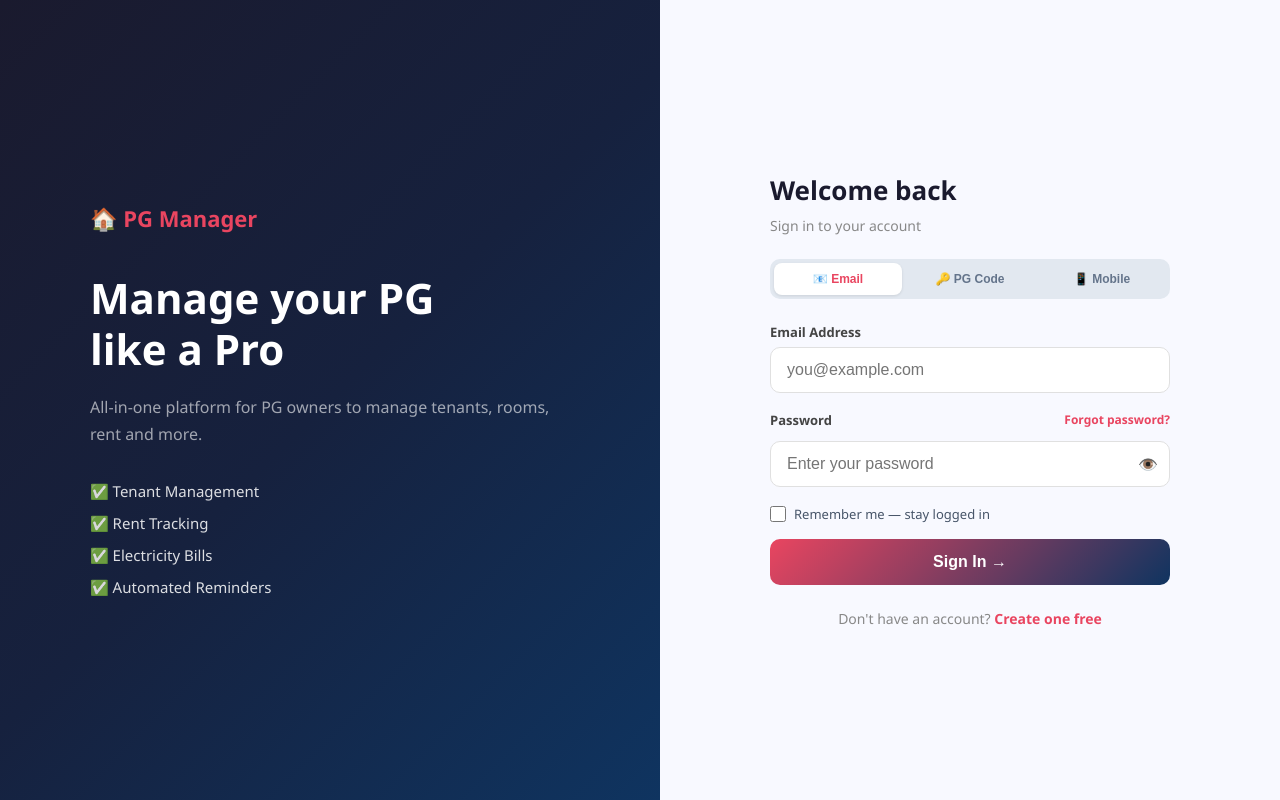
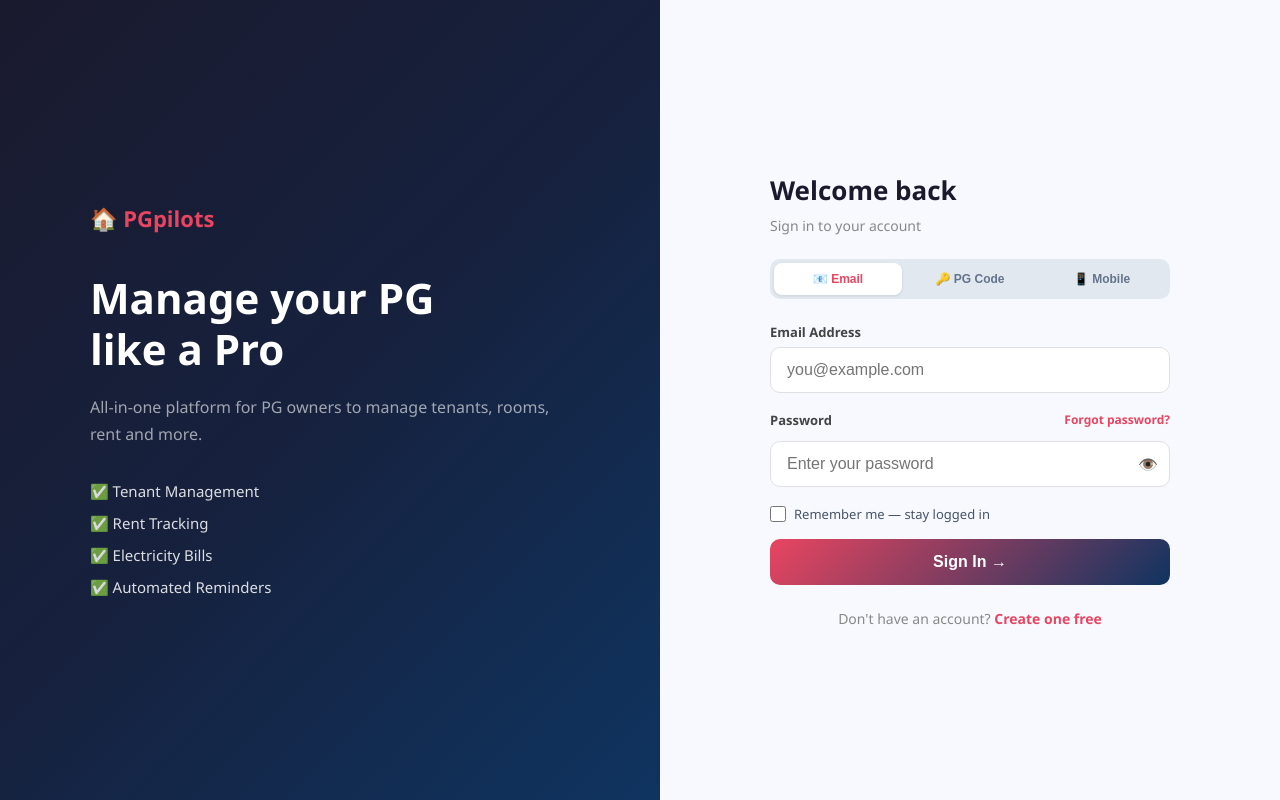
Before and after one commit to janbuselvan2006/pgpilots, a React (Create React App) app: page /login in a window 1280 px wide. Built offline with nearby package versions, Linux system fonts and the light colour scheme.

Commit message:
Fixed dashboard live stats

```diff
--- a/src/pages/LandingPage.js
+++ b/src/pages/LandingPage.js
@@ -266,7 +266,7 @@ function LandingPage() {
         {/* NAV */}
         <nav className="lp-nav">
           <div className="lp-nav-logo" onClick={() => window.scrollTo({ top: 0, behavior: 'smooth' })}>
-            🏠 PG<span>Manager</span>
+            🏠 PG<span>pilots</span>
           </div>
           <ul className="lp-nav-links">
             <li><a href="#pain">Problems</a></li>
@@ -421,7 +421,7 @@ function LandingPage() {
             <p className="section-sub">Real feedback from real owners across Tamil Nadu.</p>
             <div className="testi-grid reveal">
               {[
-                ['R','Ravi Kumar','Sri Sai PG, Chennai — 18 tenants','Before PG Manager, I used to forget who paid. Now I open the app and I know exactly who\'s late, who paid today and who\'s coming up. It\'s like having an accountant in my pocket.'],
+                ['R','Ravi Kumar','Sri Sai PG, Chennai — 18 tenants','Before PGpilots, I used to forget who paid. Now I open the app and I know exactly who\'s late, who paid today and who\'s coming up. It\'s like having an accountant in my pocket.'],
                 ['S','Suresh Babu','Lakshmi PG, Coimbatore — 32 tenants','The WhatsApp reminder feature is gold. I don\'t have to call tenants anymore. I just click and they get a professional message. My collection improved 40% in first month.'],
                 ['M','Meena Devi','Royal Ladies PG, Madurai — 24 tenants','₹499 for all this? I was paying ₹2,800/month for another software that was 10x more complicated. This is simple, works on my phone and does everything I need.'],
               ].map(([initial, name, loc, text]) => (
@@ -444,7 +444,7 @@ function LandingPage() {
         {/* CTA */}
         <section className="cta-wrapper">
           <h2>Ready to never lose<br />rent money again?</h2>
-          <p>Join 500+ PG owners who manage smarter with PG Manager.<br />Free for 14 days. No card needed.</p>
+          <p>Join 500+ PG owners who manage smarter with PGpilots.<br />Free for 14 days. No card needed.</p>
           <div className="cta-btns">
             <button className="btn-primary" onClick={goSignup}>🚀 Start Free Trial — It's Free</button>
             <a href="https://wa.me/919876543210" target="_blank" rel="noreferrer" className="btn-secondary">📞 Talk to Us on WhatsApp</a>
@@ -453,14 +453,14 @@ function LandingPage() {
 
         {/* FOOTER */}
         <footer className="lp-footer">
-          <div className="footer-logo">🏠 PGManager</div>
+          <div className="footer-logo">🏠 PGpilots</div>
           <div className="footer-links">
             <a href="#features">Features</a>
             <a href="#pricing">Pricing</a>
             <a href="#privacy">Privacy Policy</a>
             <a href="#contact">Contact</a>
           </div>
-          <div className="footer-copy">© 2026 PG Manager. Built with ❤️ for Indian PG Owners.</div>
+          <div className="footer-copy">© 2026 PGpilots. Built with ❤️ for Indian PG Owners.</div>
         </footer>
       </div>
     </>
--- a/src/pages/Login.js
+++ b/src/pages/Login.js
@@ -87,11 +87,17 @@ function Login() {
     await setPersistence(auth, rememberMe ? browserLocalPersistence : browserSessionPersistence);
     const snap = await getDocs(query(collection(db,'pgOwners'), where('pgCode','==',pgCode.toUpperCase().trim())));
     if (snap.empty) { setLoading(false); return showErr('❌ PG Code not found.'); }
-      const email = snap.docs[0].data().email;
-      if (!email) { setLoading(false); return showErr('No email linked to this PG Code.'); }
-      await signInWithEmailAndPassword(auth, email, password);
+
+    const data = snap.docs[0].data();
+    const userEmail = data.email; // this is now phone@pgmanager.app or real email
+    if (!userEmail) { setLoading(false); return showErr('❌ No email linked to this PG Code.'); }
+
+    await signInWithEmailAndPassword(auth, userEmail, password);
     navigate('/dashboard');
-    } catch (err) { showErr('❌ Invalid PG Code or password.'); }
+  } catch (err) {
+    console.error(err);
+    showErr('❌ Invalid PG Code or password.');
+  }
   setLoading(false);
 };
 
@@ -149,10 +155,10 @@ function Login() {
     <div className="login-page">
       <div id="recaptcha-container" />
       <div className="login-left">
-        <div><div style={s.brand}>🏠 PG Manager</div><h1 style={s.heroTitle}>Reset your<br/>password</h1><p style={s.heroSub}>We'll send a reset link to your email.</p></div>
+        <div><div style={s.brand}>🏠 PGpilots</div><h1 style={s.heroTitle}>Reset your<br/>password</h1><p style={s.heroSub}>We'll send a reset link to your email.</p></div>
       </div>
       <div className="login-right">
-        <div className="login-mobile-brand"><div style={s.mobileBrandText}>🏠 PG Manager</div></div>
+        <div className="login-mobile-brand"><div style={s.mobileBrandText}>🏠 PGpilots</div></div>
         <div className="login-box">
           <h2 style={s.formTitle}>Forgot Password?</h2>
           <p style={s.formSub}>Enter your email or PG Code</p>
@@ -189,7 +195,7 @@ function Login() {
 
       <div className="login-left">
         <div style={s.leftContent}>
-          <div style={s.brand}>🏠 PG Manager</div>
+          <div style={s.brand}>🏠 PGpilots</div>
           <h1 style={s.heroTitle}>Manage your PG<br/>like a Pro</h1>
           <p style={s.heroSub}>All-in-one platform for PG owners to manage tenants, rooms, rent and more.</p>
           <div style={{ display:'flex', flexDirection:'column', gap:'12px' }}>
@@ -203,7 +209,7 @@ function Login() {
       <div className="login-right">
         {/* Mobile brand — shown only on mobile via CSS */}
         <div className="login-mobile-brand">
-          <div style={s.mobileBrandText}>🏠 PG Manager</div>
+          <div style={s.mobileBrandText}>🏠 PGpilots</div>
           <div style={s.mobileBrandSub}>Manage your PG smarter</div>
         </div>
 
--- a/src/pages/Signup.js
+++ b/src/pages/Signup.js
@@ -560,25 +560,49 @@ export default function Signup() {
   if (!password)                return setError('Please enter a password.');
   if (password.length < 6)      return setError('Password must be at least 6 characters.');
   if (password !== confirmPass)  return setError('Passwords do not match!');
+
   setLoading(true);
   try {
-      const user  = auth.currentUser;
-      const code  = await createUniquePGCode(pgName);
-      const trialEnd = new Date();
+    const user      = auth.currentUser;
+    const code      = await createUniquePGCode(pgName);
+    const trialEnd  = new Date();
     trialEnd.setDate(trialEnd.getDate() + 14);
 
+    // Use real email if provided, else generate one from phone
+    const userEmail = email.trim() || `${phone}@pgmanager.app`;
+
+    // Save to Firestore
     await setDoc(doc(db, 'pgOwners', user.uid), {
-        ownerName, pgName, city, state: pgState,
-        email: email || '', phone, pgCode: code,
-        plan: 'trial', isActive: true,
+      ownerName,
+      pgName,
+      city,
+      state:    pgState,
+      email:    userEmail,
+      phone,
+      pgCode:   code,
+      plan:     'trial',
+      isActive: true,
       trialEnd: trialEnd.toISOString().split('T')[0],
       createdAt: new Date(),
-        features: { electricity: true, payments: true, rooms: true, tenants: true, reports: true },
-        limits: { maxTenants: 50, maxRooms: 20, maxReportsPerMonth: 5 },
+      features: {
+        electricity: true,
+        payments:    true,
+        rooms:       true,
+        tenants:     true,
+        reports:     true,
+      },
+      limits: {
+        maxTenants:         50,
+        maxRooms:           20,
+        maxReportsPerMonth: 5,
+      },
     });
 
-      const { updatePassword } = await import('firebase/auth');
-      await updatePassword(user, password);
+    // Link email+password credential to phone auth user
+    const { EmailAuthProvider, linkWithCredential } = await import('firebase/auth');
+    const credential = EmailAuthProvider.credential(userEmail, password);
+    await linkWithCredential(user, credential);
+
     setPgCode(code);
     setStep(5);
   } catch (err) {
@@ -609,7 +633,7 @@ export default function Signup() {
         {/* ── Hero ── */}
         <div className="pg-hero">
           <div className="pg-hero-inner">
-            <div className="pg-hero-brand">🏠 PG Manager</div>
+            <div className="pg-hero-brand">🏠 PGpilots</div>
             <h1 className="pg-hero-title">Start managing<br />smarter today</h1>
             {/* desktop only sub */}
             <p className="pg-hero-sub" style={{ display: 'none' }}>
```
Lines whose indentation alone changed are shown as unchanged.
